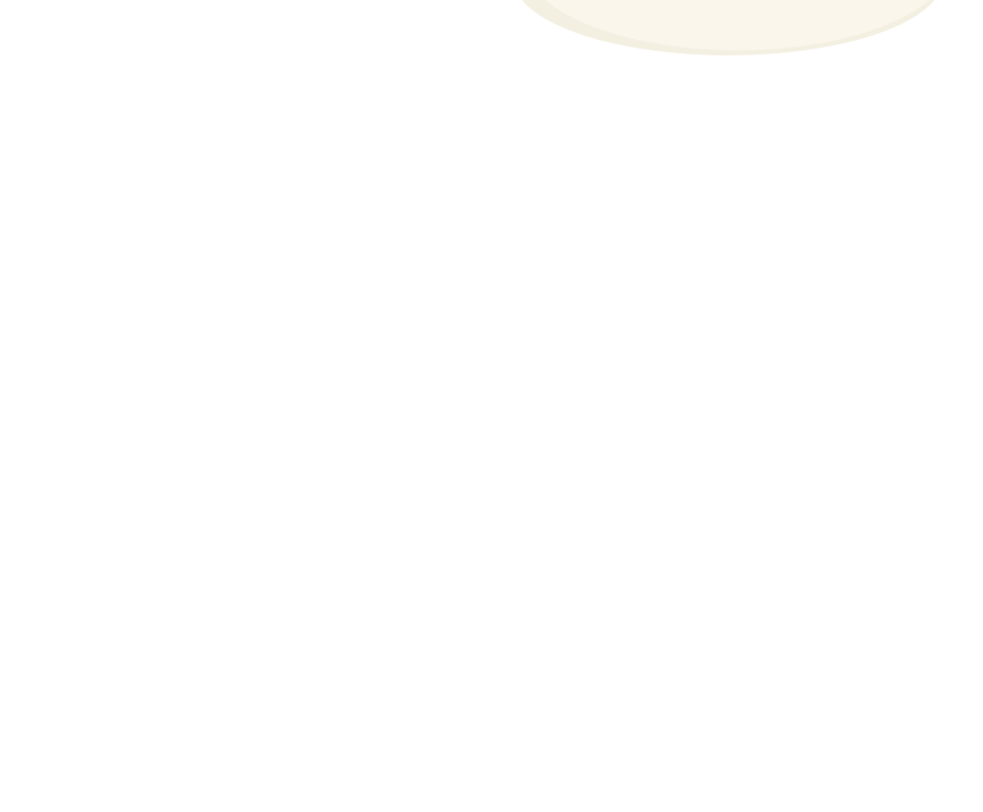
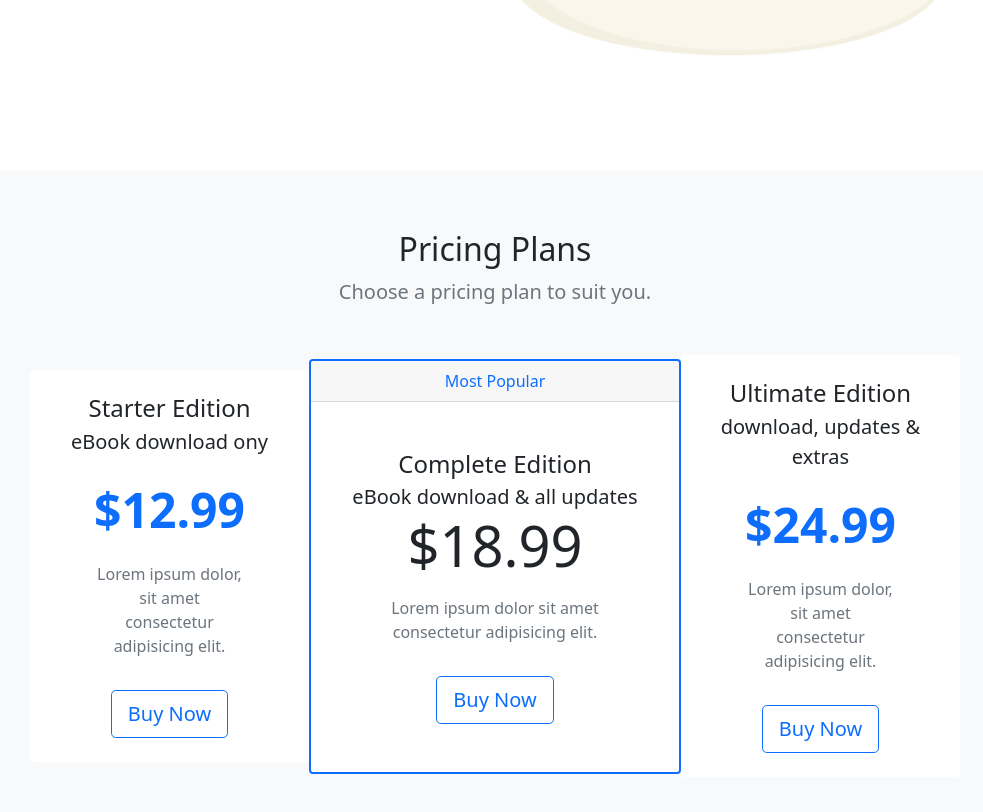
Before and after one commit to borigabor/Bootstrap, a plain HTML site: page Crash_Course_Tutorial/index.html in a window 1280 px wide. Shown: the part 556-1368 px from the top of the page, without its empty margins (145-1128 px from the left). Before the commit the page ends 800 px from the top, so only its background shows below. Drawn offline with nearby package versions, Linux system fonts and the light colour scheme.

Commit message:
add card section

```diff
--- a/Crash_Course_Tutorial/index.html
+++ b/Crash_Course_Tutorial/index.html
@@ -71,7 +71,63 @@
         </div>
     </section>
 
-    <!-- pricing section -->
+    <!-- pricing plans -->
+    <section id="pricing" class="bg-light mt-5">
+        <div class="container-lg">
+            <div class="text-center">
+                <h2 class>Pricing Plans</h2>
+                <p class="lead text-muted">Choose a pricing plan to suit you.</p>
+            </div>
+
+            <div class="row my-5 align-items-center justify-content-center g-0">
+                <div class="col-8 col-lg-4 col-xl-3">
+                    <div class="card border-0">
+                        <div class="card-body text-center py-4">
+                            <h4 class="card-title">Starter Edition</h4>
+                            <p class="lead card-subtitle">
+                                eBook download ony
+                            </p>
+                            <p class="display-5 my-4 text-primary fw-bold">$12.99</p>
+                            <p class="card-text mx-5 text-muted d none d-lg-block">
+                                Lorem ipsum dolor, sit amet consectetur adipisicing elit.
+                            </p>
+                            <a href="#" class="btn btn-outline-primary btn-lg mt-3">Buy Now</a>
+                        </div>
+                    </div>
+                </div>
+
+                <div class="col-9 col-lg-4">
+                    <div class="card border-primary border-2">
+                        <div class="card-header text-center text-primary">Most Popular</div>
+                        <div class="card-body text-center py-5">
+                            <h4 class="card-title">Complete Edition</h4>
+                            <p class="lead card-subtitle">eBook download & all updates</p>
+                            <p class="display-4 my-4-text-primary-fw-bold">$18.99</p>
+                            <p class="card-text mx-5 text-muted d-none d-lg-block">Lorem ipsum dolor sit amet consectetur adipisicing elit.</p>
+                            <a href="#" class="btn btn-outline-primary btn-lg mt-3">Buy Now</a>
+                        </div>
+                    </div>
+                </div>
+
+                <div class="col-8 col-lg-4 col-xl-3">
+                    <div class="card border-0">
+                        <div class="card-body text-center py-4">
+                            <h4 class="card-title">Ultimate Edition</h4>
+                            <p class="lead card-subtitle">
+                                download, updates & extras
+                            </p>
+                            <p class="display-5 my-4 text-primary fw-bold">$24.99</p>
+                            <p class="card-text mx-5 text-muted d none d-lg-block">
+                                Lorem ipsum dolor, sit amet consectetur adipisicing elit.
+                            </p>
+                            <a href="#" class="btn btn-outline-primary btn-lg mt-3">Buy Now</a>
+                        </div>
+                    </div>
+                </div>
+
+            </div>
+        </div>
+    </section>
 
     <!-- topics at a glance -->
 
```
